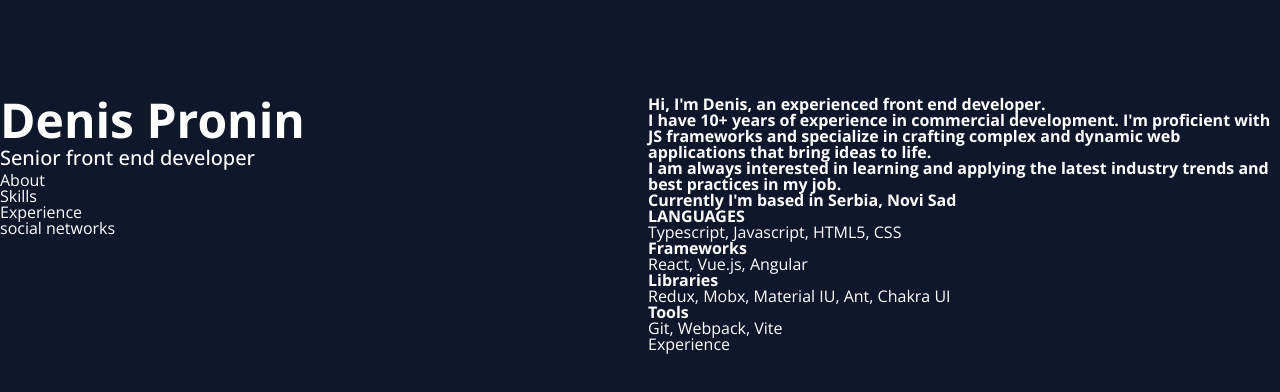
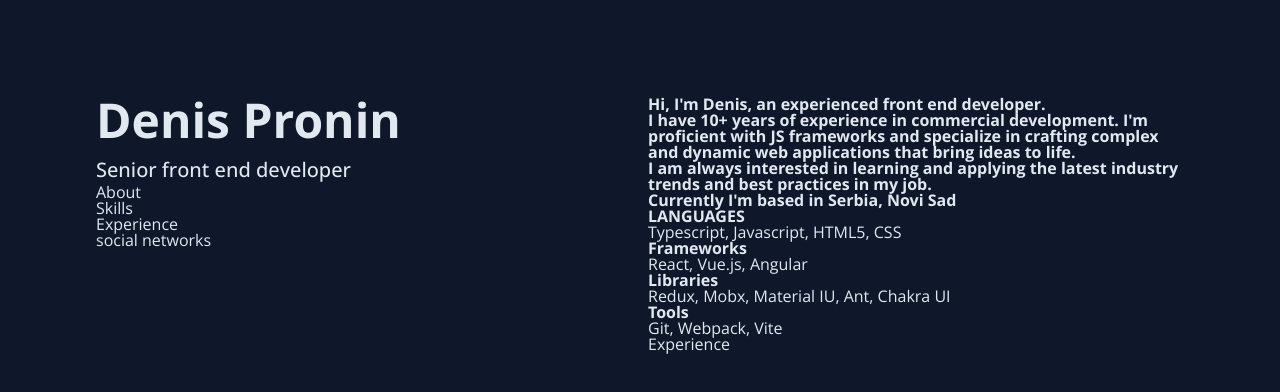
Before and after one commit to DenisPronin/DenisPronin, a React (Create React App) app: page / in a window 1280 px wide. Shown: the top 392 px of the page. Built offline with nearby package versions, Linux system fonts and the light colour scheme.

Commit message:
Markup. Box, Flex components, Summary

```diff
--- a/src/components/App/App.styled.js
+++ b/src/components/App/App.styled.js
@@ -12,4 +12,9 @@ export const Main = styled.div`
   min-height: 100dvh;
   gap: 16px;
   padding: 96px 0;
+
+  @media (min-width: 1024px) {
+    padding-left: 6rem;
+    padding-right: 6rem;
+  }
 `;
--- a/src/components/Summary/Summary.js
+++ b/src/components/Summary/Summary.js
@@ -4,7 +4,7 @@ export function Summary() {
   return (
     <div>
       <Styled.Title>Denis Pronin</Styled.Title>
-      <Styled.SubTitle>Senior front end developer</Styled.SubTitle>
+      <Styled.SubTitle mt={12}>Senior front end developer</Styled.SubTitle>
     </div>
   );
 }
--- a/src/components/Summary/Summary.styled.js
+++ b/src/components/Summary/Summary.styled.js
@@ -1,4 +1,5 @@
 import styled from 'styled-components';
+import { UIBox } from '../UI/Box.styled';
 
 export const Title = styled.h1`
   font-size: 48px;
@@ -6,7 +7,7 @@ export const Title = styled.h1`
   line-height: 1;
 `;
 
-export const SubTitle = styled.h1`
+export const SubTitle = styled(UIBox)`
   font-size: 20px;
   font-weight: 500;
   line-height: 1.75rem;
--- /dev/null
+++ b/src/components/UI/Box.styled.js
@@ -0,0 +1,175 @@
+import styled, { css } from 'styled-components';
+import { cssCursorPointer, cssInvariant, cssValueConvert } from '../../helpers/css';
+
+export const UIBox = styled.div`
+  // margin
+  ${(props) =>
+    props.m !== undefined &&
+    css`
+      margin: ${cssInvariant(props.m)};
+    `}
+  ${(props) =>
+    props.ml !== undefined &&
+    (props.theme.isRevert
+      ? css`
+          margin-right: ${cssValueConvert(props.ml)};
+        `
+      : css`
+          margin-left: ${cssValueConvert(props.ml)};
+        `)}
+  ${(props) =>
+    props.mr !== undefined &&
+    (props.theme.isRevert
+      ? css`
+          margin-left: ${cssValueConvert(props.mr)};
+        `
+      : css`
+          margin-right: ${cssValueConvert(props.mr)};
+        `)}
+  ${(props) =>
+    props.mx !== undefined &&
+    css`
+      margin-left: ${cssValueConvert(props.mx)};
+      margin-right: ${cssValueConvert(props.mx)};
+    `}
+  ${(props) =>
+    props.my !== undefined &&
+    css`
+      margin-top: ${cssValueConvert(props.my)};
+      margin-bottom: ${cssValueConvert(props.my)};
+    `}
+  ${(props) =>
+    props.mt !== undefined &&
+    css`
+      margin-top: ${cssValueConvert(props.mt)};
+    `}
+  ${(props) =>
+    props.mb !== undefined &&
+    css`
+      margin-bottom: ${cssValueConvert(props.mb)};
+    `}
+  // padding
+  ${(props) =>
+    props.p !== undefined &&
+    css`
+      padding: ${cssInvariant(props.p)};
+    `}
+  ${(props) =>
+    props.pl !== undefined &&
+    (props.theme.isRevert
+      ? css`
+          padding-right: ${cssValueConvert(props.pl)};
+        `
+      : css`
+          padding-left: ${cssValueConvert(props.pl)};
+        `)}
+  ${(props) =>
+    props.pr !== undefined &&
+    (props.theme.isRevert
+      ? css`
+          padding-left: ${cssValueConvert(props.pr)};
+        `
+      : css`
+          padding-right: ${cssValueConvert(props.pr)};
+        `)}
+  ${(props) =>
+    props.pt !== undefined &&
+    css`
+      padding-top: ${cssValueConvert(props.pt)};
+    `}
+  ${(props) =>
+    props.pb !== undefined &&
+    css`
+      padding-bottom: ${cssValueConvert(props.pb)};
+    `}
+  ${(props) =>
+    props.px !== undefined &&
+    css`
+      padding-left: ${cssValueConvert(props.px)};
+      padding-right: ${cssValueConvert(props.px)};
+    `}
+  ${(props) =>
+    props.py !== undefined &&
+    css`
+      padding-top: ${cssValueConvert(props.py)};
+      padding-bottom: ${cssValueConvert(props.py)};
+    `}
+  // size
+  ${(props) =>
+    props.w !== undefined &&
+    css`
+      width: ${cssValueConvert(props.w)};
+    `}
+  ${(props) =>
+    props.h !== undefined &&
+    css`
+      height: ${cssValueConvert(props.h)};
+    `}
+  ${(props) =>
+    props.mh !== undefined &&
+    css`
+      min-height: ${cssValueConvert(props.mh)};
+    `}
+  // misc
+  ${(props) =>
+    props.fg !== undefined &&
+    css`
+      flex-grow: ${props.fg};
+    `}
+  ${(props) =>
+    props.fsh !== undefined &&
+    css`
+      flex-shrink: ${props.fsh};
+    `}
+  ${(props) => {
+    if (props.lhPx !== undefined) {
+      return css`
+        line-height: ${cssValueConvert(props.lhPx)};
+      `;
+    }
+    if (props.lh !== undefined) {
+      return css`
+        line-height: ${props.lh};
+      `;
+    }
+    return undefined;
+  }}
+  ${(props) => props.onClick && cssCursorPointer}
+  ${(props) =>
+    props.op !== undefined &&
+    css`
+      opacity: ${props.op};
+    `}
+  ${(props) =>
+    props.ta !== undefined &&
+    css`
+      text-align: ${props.ta};
+    `}
+  ${(props) =>
+    props.z !== undefined &&
+    css`
+      z-index: ${props.z};
+    `}
+  ${(props) =>
+    props.relative &&
+    css`
+      position: relative;
+    `}
+  // border-radius
+  ${(props) =>
+    props.br &&
+    css`
+      border-radius: ${cssInvariant(props.br)};
+    `}
+  // bg color
+  ${(props) =>
+    props.bg &&
+    css`
+      background: ${props.bg};
+    `}
+  ${(props) =>
+    props.overflow &&
+    css`
+      overflow: ${props.overflow};
+    `}
+`;
--- /dev/null
+++ b/src/helpers/css.js
@@ -0,0 +1,36 @@
+import { css } from 'styled-components';
+
+// 'auto', '10%', '12px', '10em' or other string => string as is
+// any numbers (0, 1, 0.1) => number with dimension like '1px'
+export function cssValueConvert(value, dim = 'px') {
+  return typeof value === 'string' ? value : `${value}${dim}`;
+}
+
+// accept single value or array of 1..4 items
+// 1 => 1px
+// ['none'] => 'none'
+// [0, 'auto'] => '0px auto'
+// ['1px', '2%', 3] => '1px 2% 3px'
+export function cssInvariant(variant, dim = 'px') {
+  if (Array.isArray(variant)) {
+    return variant.map((item) => cssValueConvert(item, dim)).join(' ');
+  }
+
+  // single value
+  return cssValueConvert(variant, dim);
+}
+
+export const cssFlipHorizontal = css`
+  transform: scaleX(-1);
+`;
+
+export const cssCursorPointer = css`
+  cursor: pointer;
+`;
+
+export const cssFullHeight = css`
+  display: flex;
+  flex-direction: column;
+  justify-content: stretch;
+  height: 100%;
+`;
--- a/src/index.css
+++ b/src/index.css
@@ -71,4 +71,5 @@ table {
 
 * {
   font-family: OpenSans, sans-serif;
+  color: #e2e8f0;
 }
```
Also changed, not shown: src/components/UI/Flex.styled.js (added, +37 -0 lines).
